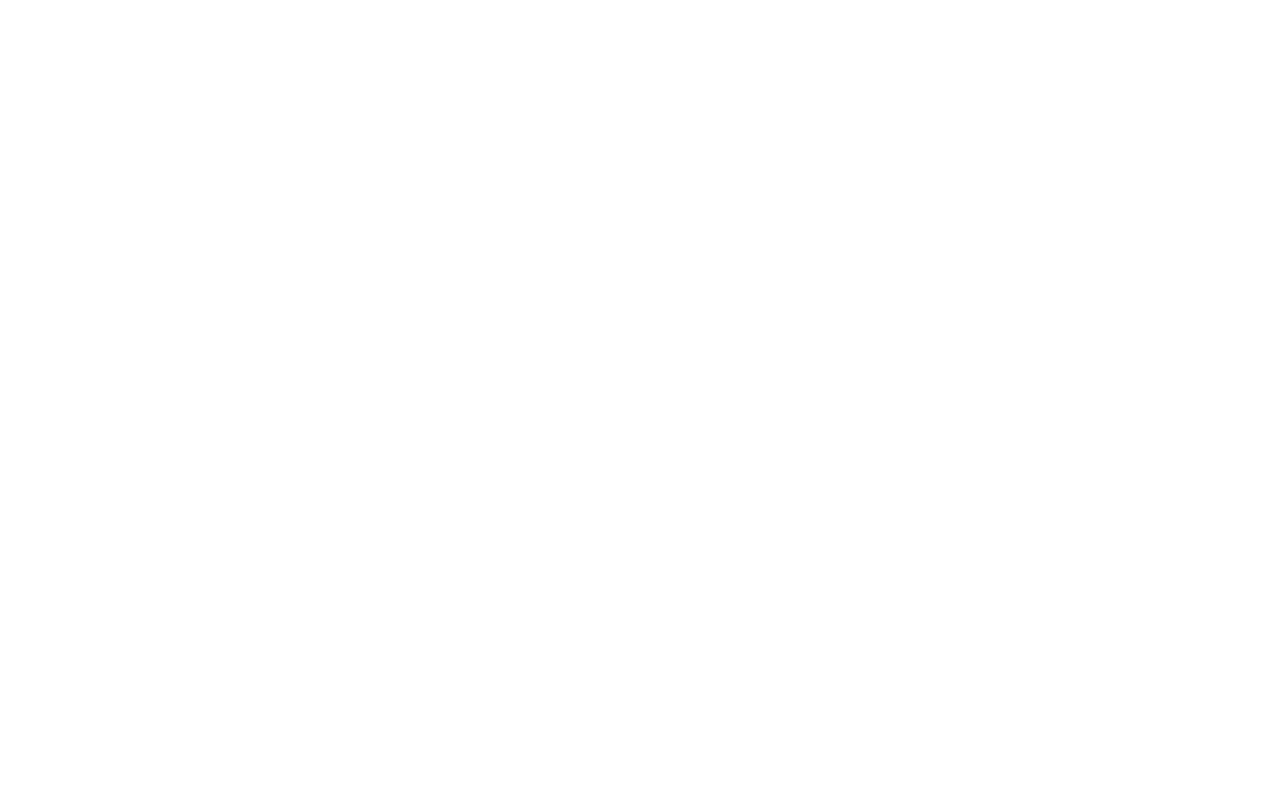
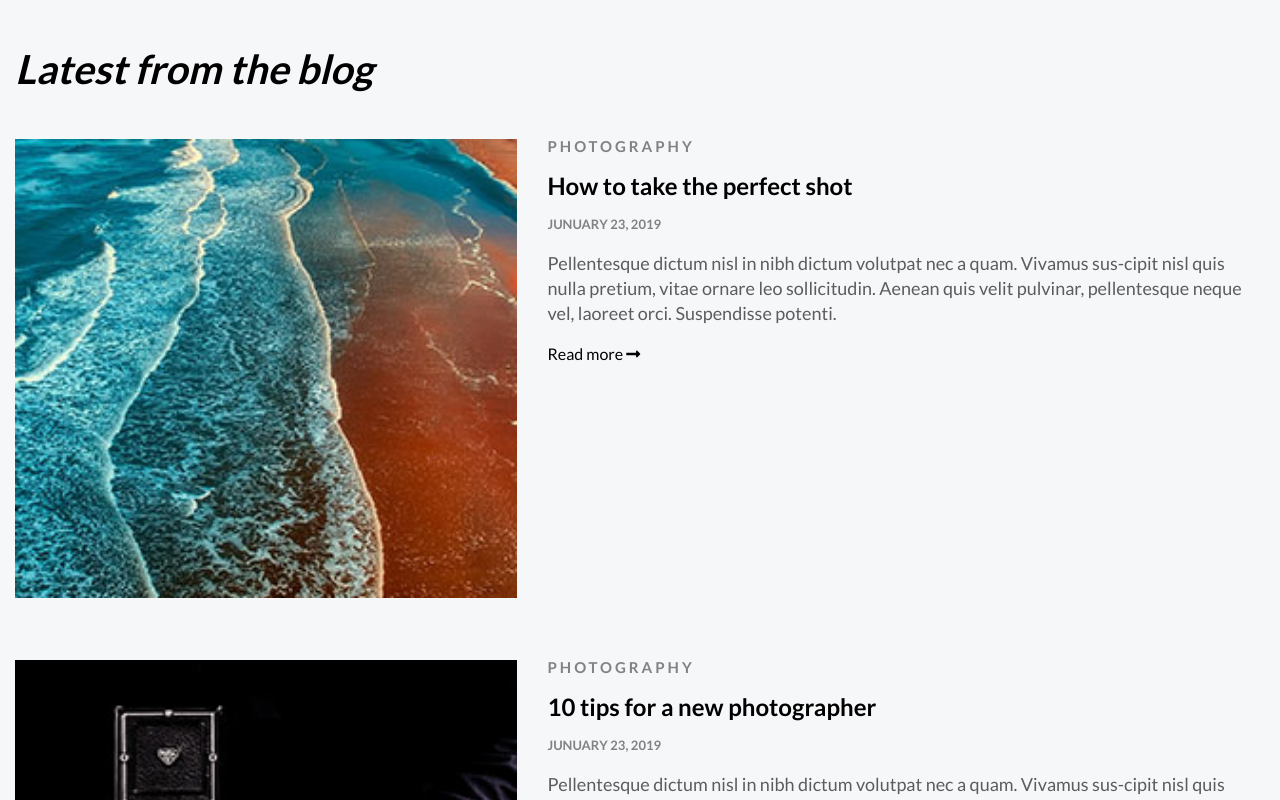
Before and after one commit to VeronaNebesna/TheLook.github.io, a React (Create React App) app: page / in a window 1280 px wide. Shown: the part 4020-4820 px from the top of the page. Before the commit the page ends 3894 px from the top, so only its background shows below. Built offline with nearby package versions, Linux system fonts and the light colour scheme.

Commit message:
add blog list

```diff
--- /dev/null
+++ b/src/app/Main/Blog/BlogList.css
@@ -0,0 +1,51 @@
+.title_blog{
+    margin-top: 125px;
+    margin-bottom: 50px;
+}
+.title_blog p{
+    font-size:40px;
+    font-style:italic;
+    font-weight: 700;
+}
+.blog_list{
+    display: flex;
+    flex-direction: column;
+    margin-bottom: 50px;
+}
+.blog_list_items  img{
+    width: 100%;
+    padding-bottom: 10px;
+}
+.photography{
+    font-size: 15px;
+    font-weight: 700;
+    text-transform: uppercase;
+    letter-spacing: 3px;
+    color:rgb(130, 130, 130);
+    padding-bottom:20px;
+}
+.subtitle_blog_item{
+    color:rgb(0,0,0);
+    font-size: 24px;
+    font-weight: 700;
+    padding-bottom:20px
+}
+.date_of_post{
+    text-transform: uppercase;
+    color:rgb(130, 130, 130);
+    font-weight: 700;
+    font-size: 13px;
+    padding-bottom:20px;
+}
+.desc_of_posts{
+    color:rgb(92, 92, 92);
+    font-size: 18px;
+    line-height: 25px;
+    padding-bottom: 20px;
+}
+
+@media(min-width:768px){
+    .blog_list{
+        flex-direction: row;
+    }
+}
--- /dev/null
+++ b/src/app/Main/Blog/BlogList.js
@@ -0,0 +1,53 @@
+import React, { Fragment } from "react"
+import blog_1 from "./1_thumb.jpg"
+import blog_2 from "./2_thumb.jpg"
+
+import "./BlogList.css"
+
+const BlogList= () =>{
+    return(
+        <Fragment>
+       <div className="col-xs-12 col-sm-12 col-md-12 col-lg-12">
+            <div className="title_blog">
+                <p>Latest from the blog</p>
+            </div>
+        </div>
+            <div className= "blog_list">
+                <div className="col-xs-12 col-sm-5 col-md-5 col-lg-5">
+                    <div className="blog_list_items">
+                        <img src={blog_1}/>
+                    </div>
+                </div>
+            <div className="col-xs-12 col-sm-7 col-md-7 col-lg-7">
+                <div className="blog_list_description">
+                    <p className='photography'>Photography</p>
+                    <p className="subtitle_blog_item">How to take the perfect shot</p>
+                    <p className="date_of_post"> junuary 23, 2019</p>
+                    <p className="desc_of_posts">Pellentesque dictum nisl in nibh dictum volutpat nec a quam. Vivamus sus-cipit nisl quis nulla pretium, vitae ornare leo sollicitudin. Aenean quis velit pulvinar, pellentesque neque vel, laoreet orci. Suspendisse potenti.</p>
+                    <p className="btn_read_more">Read more <i class="fas fa-long-arrow-alt-right"></i></p>
+                </div>
+            </div>
+
+            </div>
+            <div className= "blog_list">
+                <div className="col-xs-12 col-sm-5 col-md-5 col-lg-5">
+                    <div className="blog_list_items">
+                        <img src={blog_2}/>
+                    </div>
+                </div>
+            <div className="col-xs-12 col-sm-7 col-md-7 col-lg-7">
+                <div className="blog_list_description">
+                    <p className='photography'>Photography</p>
+                    <p className="subtitle_blog_item">10 tips for a new photographer</p>
+                    <p className="date_of_post"> junuary 23, 2019</p>
+                    <p className="desc_of_posts">Pellentesque dictum nisl in nibh dictum volutpat nec a quam. Vivamus sus-cipit nisl quis nulla pretium, vitae ornare leo sollicitudin. Aenean quis velit pulvinar, pellentesque neque vel, laoreet orci. Suspendisse potenti.</p>
+                    <p className="btn_read_more">Read more <i class="fas fa-long-arrow-alt-right"></i></p>
+                </div>
+            </div>
+
+            </div>
+        </Fragment>
+    )
+}
+
+export default BlogList
--- a/src/app/Main/Main.css
+++ b/src/app/Main/Main.css
@@ -19,12 +19,21 @@
     color:rgb(92,92,92);
     line-height: 25px;
 }
+
+/* dark_section */
+.section_darker{
+    background-color: rgb(246, 247, 249);
+}
+
+/* Tablet */
 @media(min-width:768px){
 
 }
+/* Laptop */
 @media(min-width:992px){
 
 }
+/* Desktop */
 @media(min-width:1200px){
     .section{
         margin-top:130px
--- a/src/app/Main/Main.js
+++ b/src/app/Main/Main.js
@@ -1,6 +1,7 @@
 import React, { Fragment } from "react"
 import PhotoListLeft from "./PhotoList/PhotoListLeft"
 import PhotoListRight from "./PhotoList/PhotoListRight"
+import BlogList from "./Blog/BlogList"
 import "./Main.css"
 
 const Main = () =>{
@@ -26,8 +27,14 @@
                         </div>
                         <div className="col-xs-12 col-sm-6 col-md-6 col-lg-6">
                                 <PhotoListRight/>
-
                         </div>
+                    </div>
+                </div>
+            </section>
+            <section className="section_darker">
+                <div className="container">
+                    <div className="row blog_row">
+                        <BlogList/>
                     </div>
                 </div>
             </section>
--- a/src/scc_style/grid.css
+++ b/src/scc_style/grid.css
@@ -18,10 +18,12 @@
    margin-left: -15px;
    display: flex;
 }
-.section_row{
+.section_row, .blog_row{
     display: flex;
     flex-direction: column;
+    padding-bottom:50px ;
 }
+
 [class*="col-"]{
     padding-left: 15px;
     padding-right: 15px;
@@ -64,8 +66,10 @@
     .col-sm-12{
         width: 100%;
     }
-    .section_row{
+    .section_row, .blog_row{
         flex-direction: row;
+        flex-wrap: wrap;
+
     }
 }
 
```
Also changed, not shown: src/app/Main/Blog/1_thumb.jpg (added), src/app/Main/Blog/2_thumb.jpg (added).
